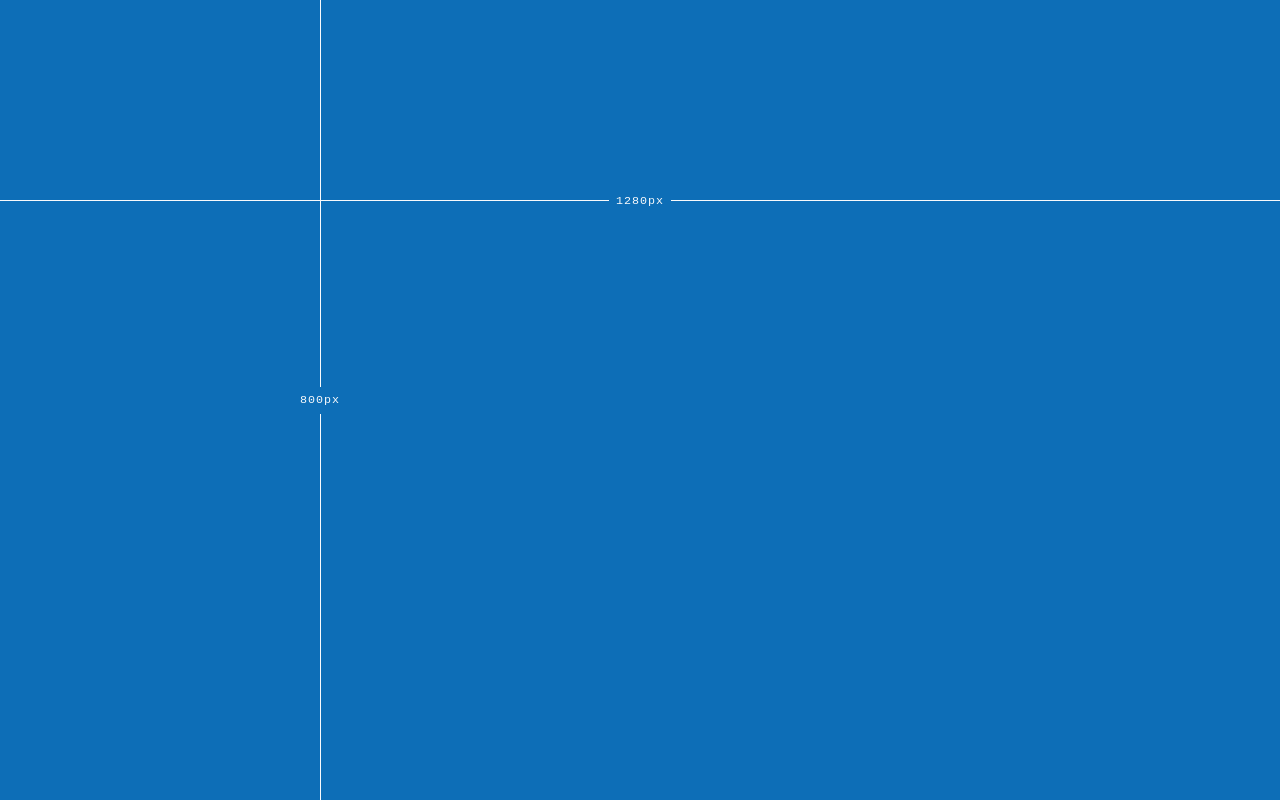
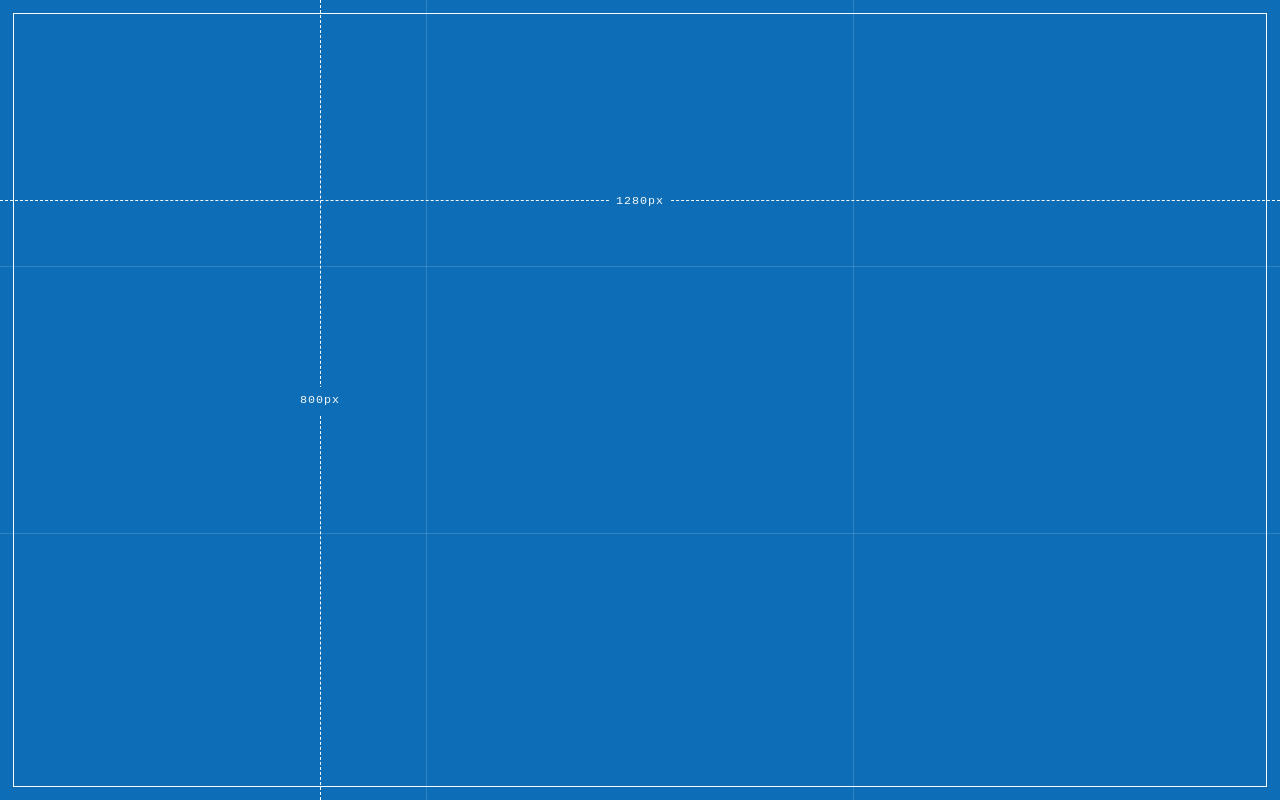
Before and after one commit to marcusmichaels/what-the-svh, a plain HTML site: page index.html in a window 1280 px wide. Drawn offline with Linux system fonts and the light colour scheme.

Commit message:
Modify styles and add layout elements
Added frame and rule-of-thirds grid elements to layout.

```diff
--- a/index.html
+++ b/index.html
@@ -8,6 +8,7 @@
       :root {
         color-scheme: light dark;
         --bg: #0d6eb7;
+        --md: #f8fafc25;
         --lgt: #f8fafc;
         font-family: monospace;
       }
@@ -39,7 +40,7 @@
       .x-axis {
         width: 100%;
         height: 0px;
-        border-top: 1px solid;
+        border-top: 1px dashed;
         top: 25%;
         left: 0;
       }
@@ -47,13 +48,56 @@
       .y-axis {
         height: 100%;
         width: 0px;
-        border-right: 1px solid;
+        border-right: 1px dashed;
         left: 25%;
         top: 0;
+      }
+
+      /* Frame so we can see where cropping happens */
+      .frame {
+        position: fixed;
+        top: 1rem;
+        left: 1rem;
+        bottom: 1rem;
+        right: 1rem;
+        border: 1px solid var(--lgt);
+      }
+
+      .rule-of-thirds-grid {
+        position: fixed;
+        inset: 0;
+        pointer-events: none;
+        background:
+              /* vertical lines */
+          linear-gradient(
+            to right,
+            transparent calc(33.3333% - 0.5px),
+            var(--md) calc(33.3333% - 0.5px),
+            var(--md) calc(33.3333% + 0.5px),
+            transparent calc(33.3333% + 0.5px),
+            transparent calc(66.6666% - 0.5px),
+            var(--md) calc(66.6666% - 0.5px),
+            var(--md) calc(66.6666% + 0.5px),
+            transparent calc(66.6666% + 0.5px)
+          ),
+          /* horizontal lines */
+            linear-gradient(
+              to bottom,
+              transparent calc(33.3333% - 0.5px),
+              var(--md) calc(33.3333% - 0.5px),
+              var(--md) calc(33.3333% + 0.5px),
+              transparent calc(33.3333% + 0.5px),
+              transparent calc(66.6666% - 0.5px),
+              var(--md) calc(66.6666% - 0.5px),
+              var(--md) calc(66.6666% + 0.5px),
+              transparent calc(66.6666% + 0.5px)
+            );
       }
     </style>
   </head>
   <body>
+    <div class="frame"></div>
+    <div class="rule-of-thirds-grid"></div>
     <div class="x-axis axis"><div class="value" id="svhX">-</div></div>
     <div class="y-axis axis"><div class="value" id="svhY">-</div></div>
 
```
